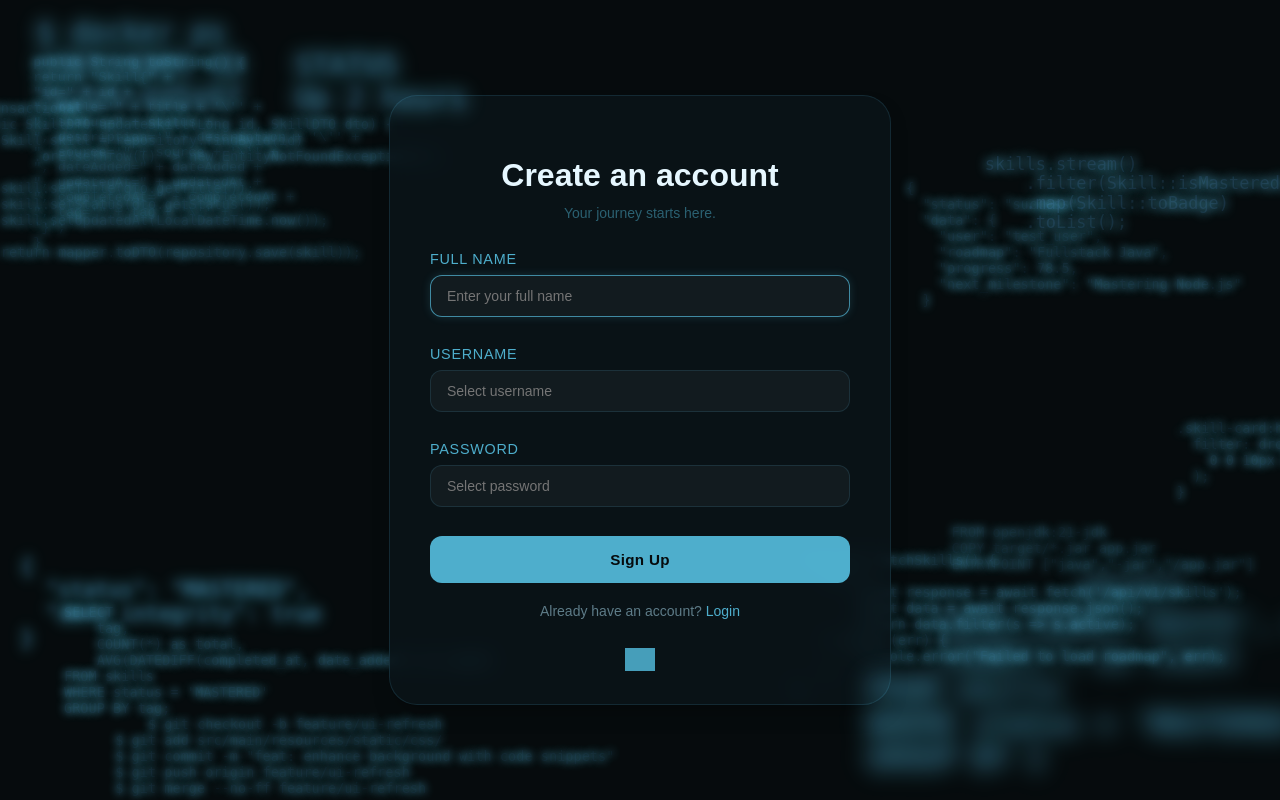
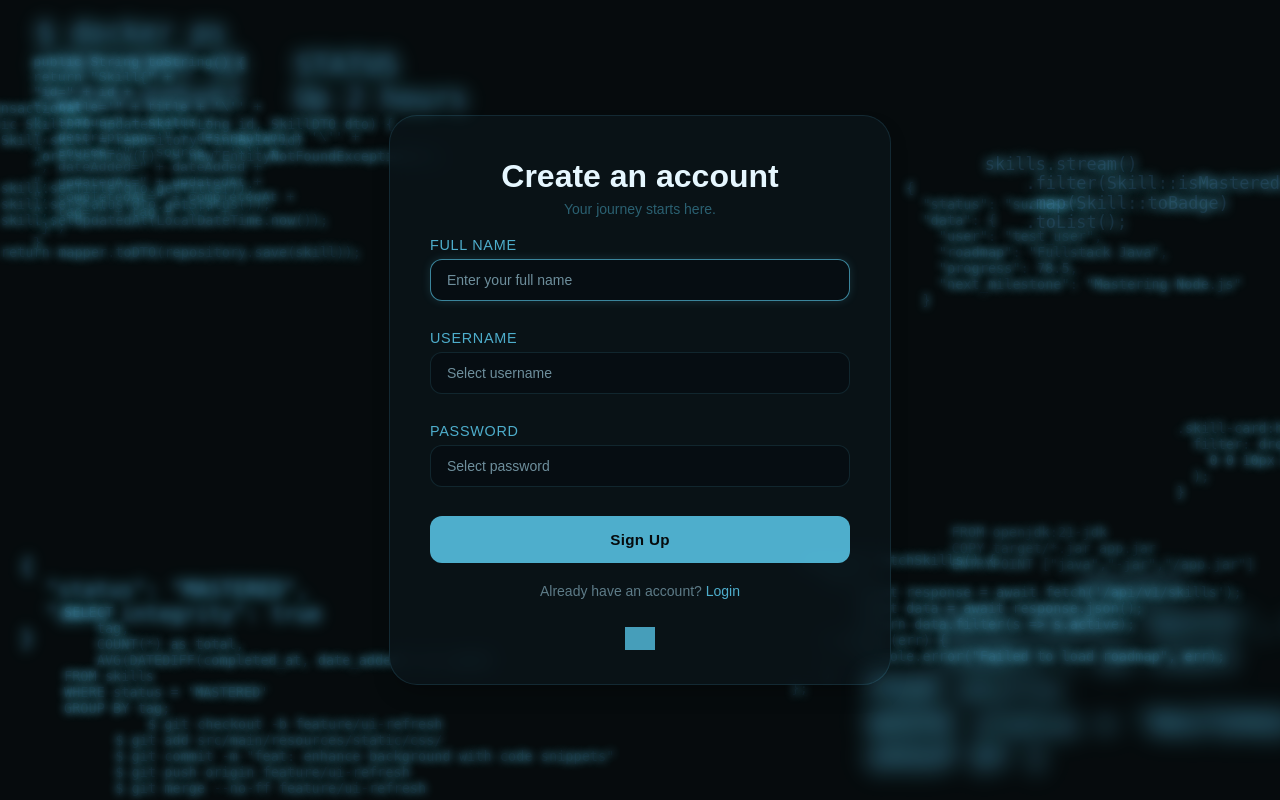
Before and after one commit to eeebbaandersson/dev-roadmap-skilltracker, a Spring Boot app: page /signup in a window 1280 px wide. Run offline with Spring Boot 4, Linux system fonts and the light colour scheme; some of the project's set-up classes (security, data sources, template engines, error pages and the like) are left out, and stand-ins take their place; grey boxes are pictures that could not be loaded.

Commit message:
style: refine login/signup form fields

```diff
--- a/src/main/resources/static/css/login-signup.css
+++ b/src/main/resources/static/css/login-signup.css
@@ -1,7 +1,7 @@
 :root {
     --color-bg:                #060b0d;
     --color-surface:           rgba(10, 20, 25, 0.8);
-    --color-input-bg:          rgba(255, 255, 255, 0.04);
+    --color-input-bg:          rgba(0, 0, 0, 0.2);
     --color-border:            rgba(96, 214, 250, 0.12);
     --color-border-focus:      rgba(96, 214, 250, 0.6);
     --color-text-primary:      #e6f7ff;
@@ -40,7 +40,7 @@ body.auth-body {
 .container {
     background-color: var(--color-surface);
     backdrop-filter: blur(10px);
-    padding: 40px;
+    padding: 20px 40px 40px 40px;
     border-radius: var(--radius-md);
     border: 1px solid var(--color-border);
     width: 100%;
@@ -50,16 +50,16 @@ body.auth-body {
 
 header {
     text-align: center;
-    margin-bottom: 30px;
+    margin-bottom: 20px;
 }
 
-header p { color: var(--color-text-dim); font-size: 14px; margin-top: -10px; }
+header p { color: var(--color-text-dim); font-size: 14px; margin-top: -15px; }
 
 .form-group { margin-bottom: 25px; }
 
 .form-group label {
     display: block;
-    margin-bottom: 8px;
+    margin-bottom: 6px;
     font-size: 0.9rem;
     text-transform: uppercase;
     letter-spacing: 0.05em;
@@ -78,6 +78,12 @@ header p { color: var(--color-text-dim); font-size: 14px; margin-top: -10px; }
     transition: all 0.3s ease;
     outline: none;
     margin-bottom: 4px;
+}
+
+
+
+::placeholder {
+    color: rgba(180, 230, 250, 0.6); !important;
 }
 
 .form-group input:focus {
```
